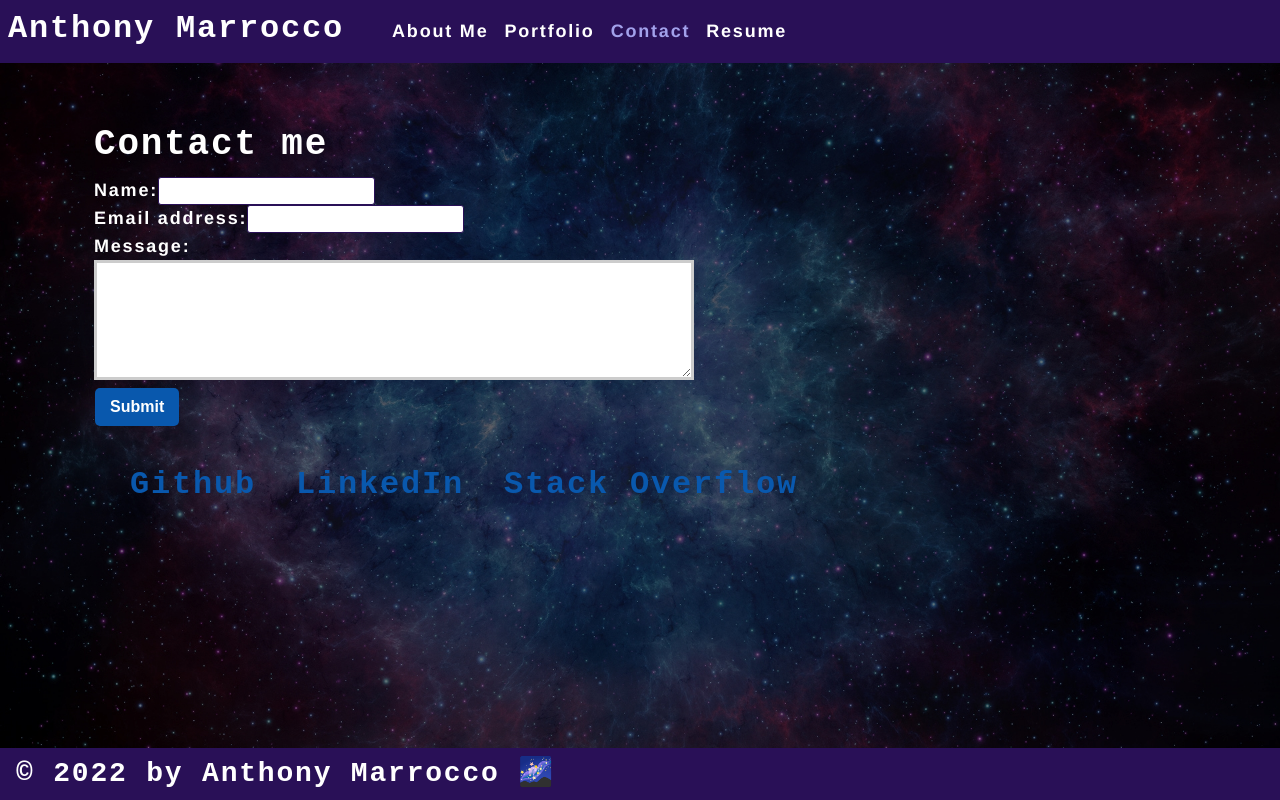
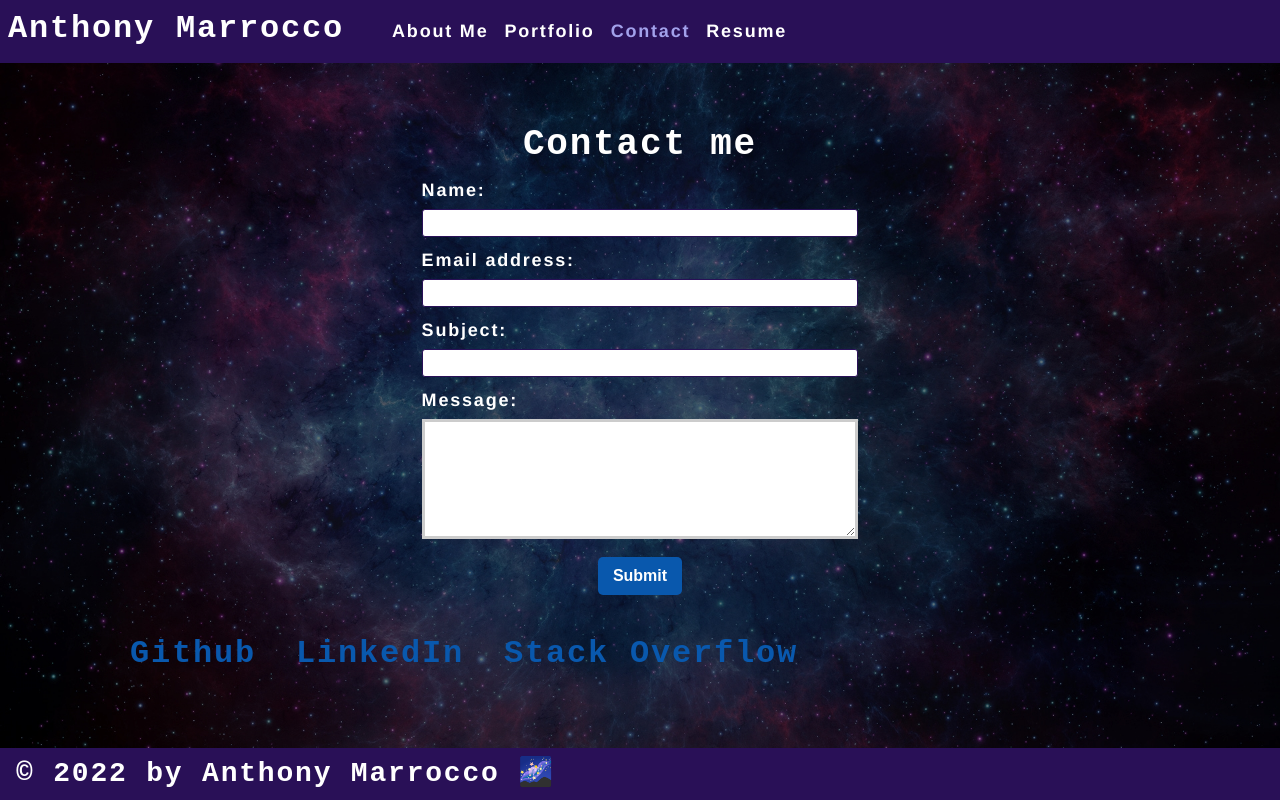
Before and after one commit to ajmarrocco/ajmportfolio, a React (Create React App) app: page / in a window 1280 px wide. Both pictures are taken after a click on the element "Contact". Built offline with nearby package versions, Linux system fonts and the light colour scheme.

Commit message:
add subject to form and center form

```diff
--- a/src/components/Contact/index.js
+++ b/src/components/Contact/index.js
@@ -3,10 +3,10 @@ import React, { useState } from 'react';
 import { validateEmail } from '../../utils/helpers';
 
 function ContactForm() {
-    const [formState, setFormState] = useState({ name: '', email: '', message: '' });
+    const [formState, setFormState] = useState({ name: '', email: '', subject:'', message: '' });
 
     const [errorMessage, setErrorMessage] = useState('');
-    const { name, email, message } = formState;
+    const { name, email, subject, message } = formState;
 
     const handleSubmit = (e) => {
         e.preventDefault();
@@ -34,8 +34,9 @@ function ContactForm() {
     };
 
     return (
-        <section>
-        <h1 data-testid="h1tag">Contact me</h1>
+        <section className='contact-section'>
+        <h1 className="contact-title" data-testid="h1tag">Contact me</h1>
+        <div className='contact-container'>
             <form id="contact-form" onSubmit={handleSubmit}>
                 <div>
                 <label htmlFor="name">Name:</label>
@@ -44,6 +45,10 @@ function ContactForm() {
                 <div>
                 <label htmlFor="email">Email address:</label>
                 <input type="email" name="email" defaultValue={email} onBlur={handleChange} />
+                </div>
+                <div>
+                <label htmlFor="subject">Subject:</label>
+                <input type="subject" name="subject" defaultValue={subject} onBlur={handleChange} />
                 </div>
                 <div>
                 <label htmlFor="message">Message:</label>
@@ -56,6 +61,7 @@ function ContactForm() {
                 )}
                 <button data-testid="button" type="submit">Submit</button>
             </form>
+        </div>
         <div className='flex-row mx-2'>
                 <h2>
                     <a href="https://github.com/ajmarrocco" target="_blank" rel="noopener noreferrer" className='mx-2'>
--- a/src/components/Resume/index.js
+++ b/src/components/Resume/index.js
@@ -9,7 +9,7 @@ function Resume() {
     const [frameworks] = useState(['React','Express','Bootstrap', 'Node.js','jQuery', 'Redux']);
 
     return (
-        <div className='container-both'>
+        <div className='resume-skills'>
             <div className='resume-container'>
                 <h2 className='resume-title'>
                     Resume
--- a/src/index.css
+++ b/src/index.css
@@ -330,7 +330,7 @@ button {
   padding: 20px;
 }
 
-.container-both{
+.resume-skills{
   text-align: center;
 }
 
@@ -362,19 +362,35 @@ a {
   color: var(--secondary);
 }
 
-/* footer {
-  position: absolute;
-  left:0;
-  bottom:0;
-  right:0;
-} */
-
 footer {
   background-color: var(--dark);
   position: absolute;
   left:0;
   bottom:0;
   right:0;
+}
+
+label {
+  text-align: left;
+  display: block;
+  margin-bottom: 5px;
+}
+
+input, textarea{
+  width: 100%;
+  margin-bottom: 10px;
+}
+
+textarea{
+  resize: vertical;
+}
+
+.contact-title, .contact-container {
+  text-align: center;
+}
+
+#contact-form{
+  display: inline-block;
 }
 
 @media screen and (max-width: 1020px) {
```
Lines whose indentation alone changed are shown as unchanged.
